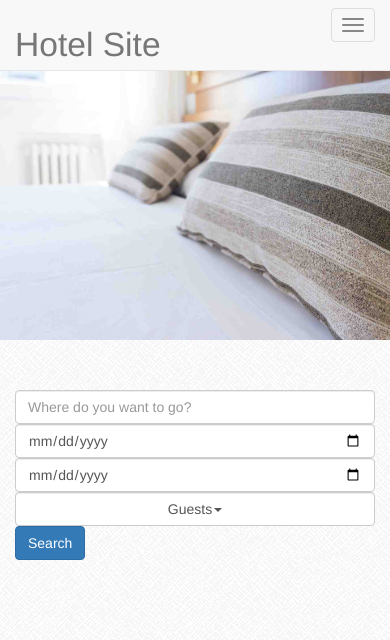
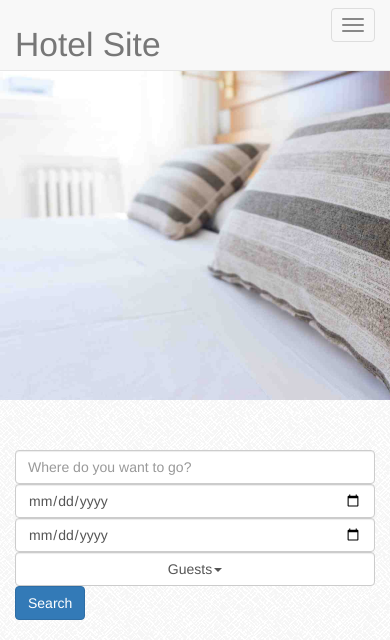
Before and after one commit to ibaena/hotelSite, a PHP site: page /home.html in a window 390 px wide. Shown: the top 640 px of the page. Run offline with PHP 8.4, Linux system fonts and the light colour scheme; some libraries are stand-ins or nearby versions.

Commit message:
fixed header image height

```diff
--- a/css/style.css
+++ b/css/style.css
@@ -128,26 +128,26 @@ body{
 
 /*MEDIA QUERIES*/
 
-@media screen and (max-width: 1200px){
-  #head-images{
-    height: 35%;
-  }
-}
-
-@media screen and (max-width: 992px){
+@media screen and (min-width: 992px){
   #head-images{
     height: 27%;
   }
 }
 
-@media screen and (max-width: 768px){
+@media screen and (min-width: 768px) and (max-width: 991px){
   #head-images{
-    height: 23%;
+    height: 25%;
   }
 }
 
-@media screen and (max-width: 480px){
+@media screen and (min-width: 480px) and (max-width: 767px){
   #head-images{
-    height: 17%;
+    height: 20%;
   }
 }
+
+@media screen and (max-width: 479px){
+  #head-images{
+    height: 20%;
+  }
+}
```
